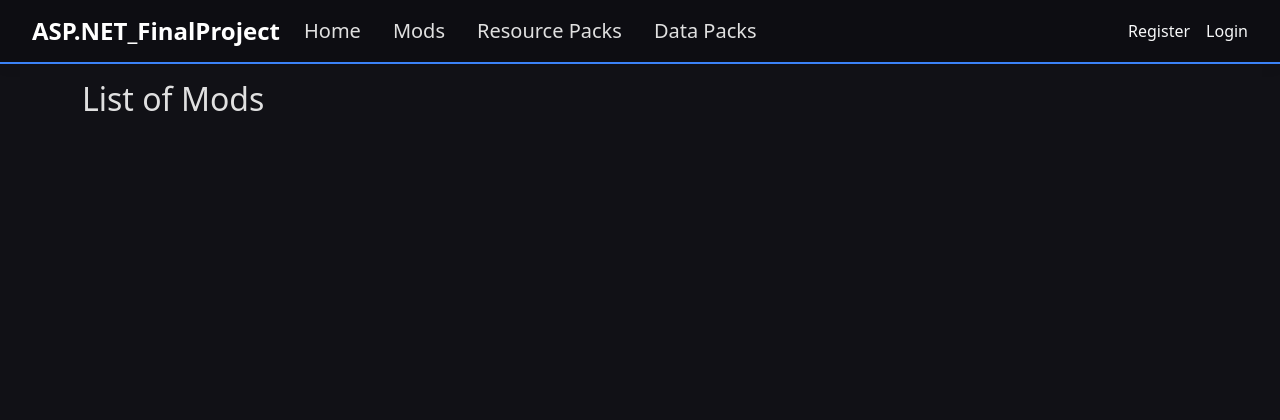
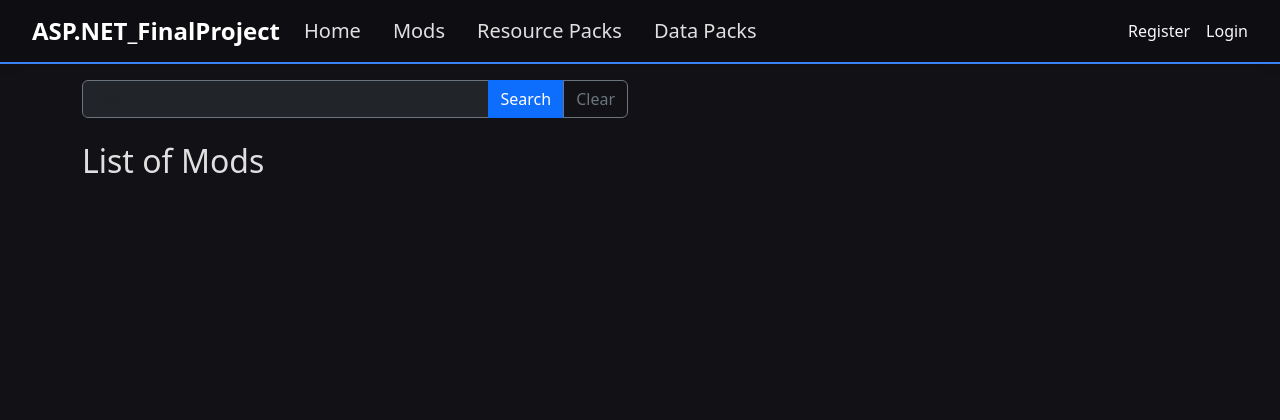
Before and after one commit to StoryBuild/ASP.NET-FinalProject, an ASP.NET Core app: page /ModProjects in a window 1280 px wide. Shown: the top 420 px of the page. Run offline with ASP.NET Core 8, Linux system fonts and the light colour scheme; style sheets or scripts are compiled from the project's sources.

Commit message:
Added search and filtering functionality to ModProjects catalog

```diff
--- a/ASP.NET-FinalProject/Controllers/ModProjectsController.cs
+++ b/ASP.NET-FinalProject/Controllers/ModProjectsController.cs
@@ -14,15 +14,22 @@ namespace ASP.NET_FinalProject.Controllers
         {
             _context = context;
         }
-        public async Task<IActionResult> Index()
+        public async Task<IActionResult> Index(string searchString)
         {
-            var mods = await _context.ModProjects
+            ViewData["CurrentFilter"] = searchString;
+
+            var mods = _context.ModProjects
                 .Include(m => m.Category)
+                .Include(m => m.ModLoader)
                 .Include(m => m.GameVersion)
-                .Include(m => m.ModLoader)
-                .ToListAsync();
+                .AsQueryable();
 
-            return View(mods);
+            if (!String.IsNullOrEmpty(searchString))
+            {
+                mods = mods.Where(s => s.Title.Contains(searchString) || s.Author.Contains(searchString));
+            }
+
+            return View(await mods.ToListAsync());
         }
         [Authorize(Roles = "Administrator")]
         public IActionResult Create()
--- a/ASP.NET-FinalProject/Views/ModProjects/Index.cshtml
+++ b/ASP.NET-FinalProject/Views/ModProjects/Index.cshtml
@@ -3,7 +3,19 @@
 @{
     ViewData["Title"] = "Mods Catalog";
 }
-
+<form asp-action="Index" method="get" class="mb-4">
+    <div class="row">
+        <div class="col-md-6">
+            <div class="input-group">
+                <input type="text" name="searchString" value="@ViewData["CurrentFilter"]"
+                       class="form-control bg-dark text-light border-secondary"
+                       placeholder="Search..." />
+                <button type="submit" class="btn btn-primary">Search</button>
+                <a asp-action="Index" class="btn btn-outline-secondary">Clear</a>
+            </div>
+        </div>
+    </div>
+</form>
 <div class="d-flex justify-content-between align-items-center mb-4">
     <h2>List of Mods</h2>
     @if (User.IsInRole("Administrator"))
```
